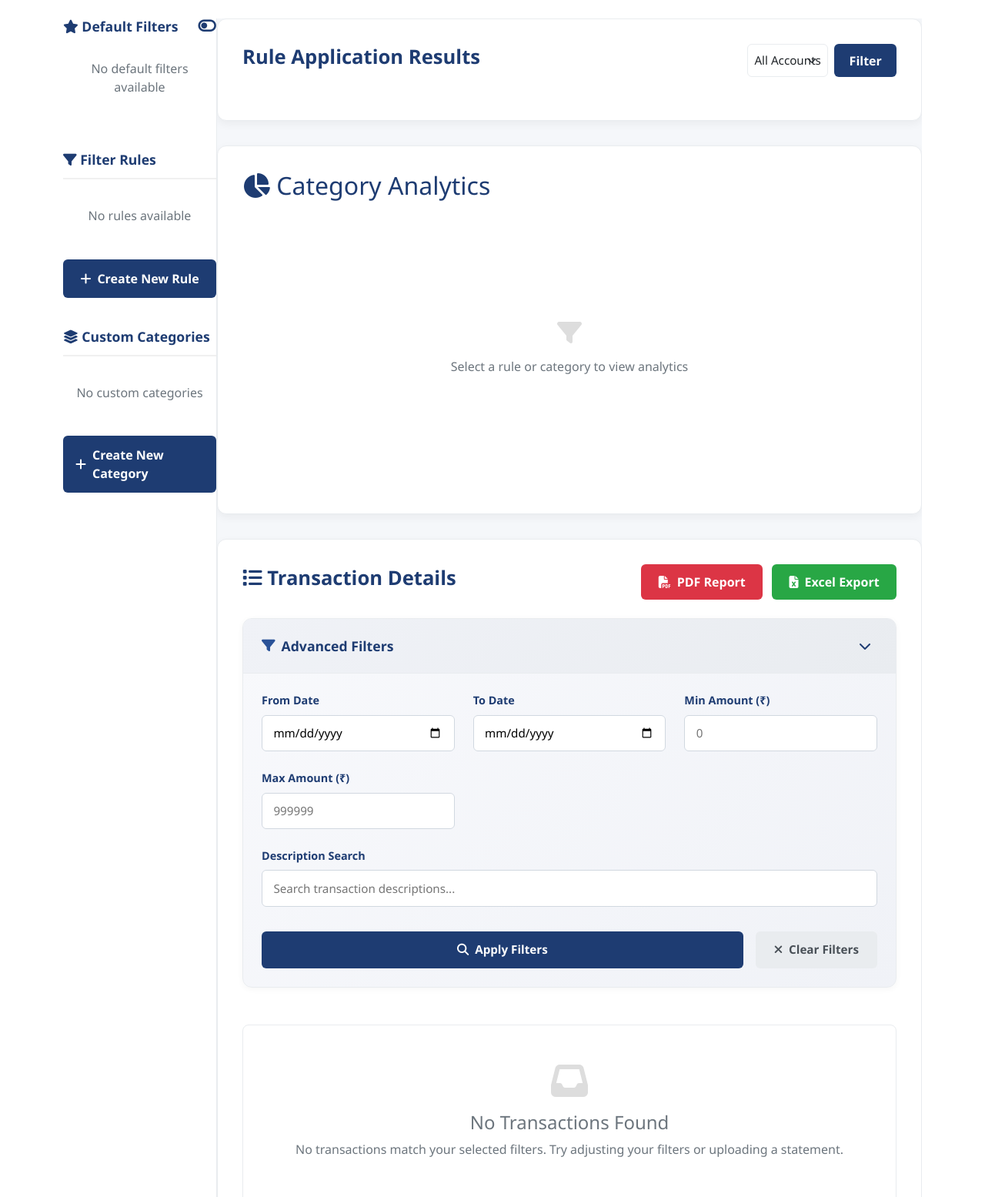
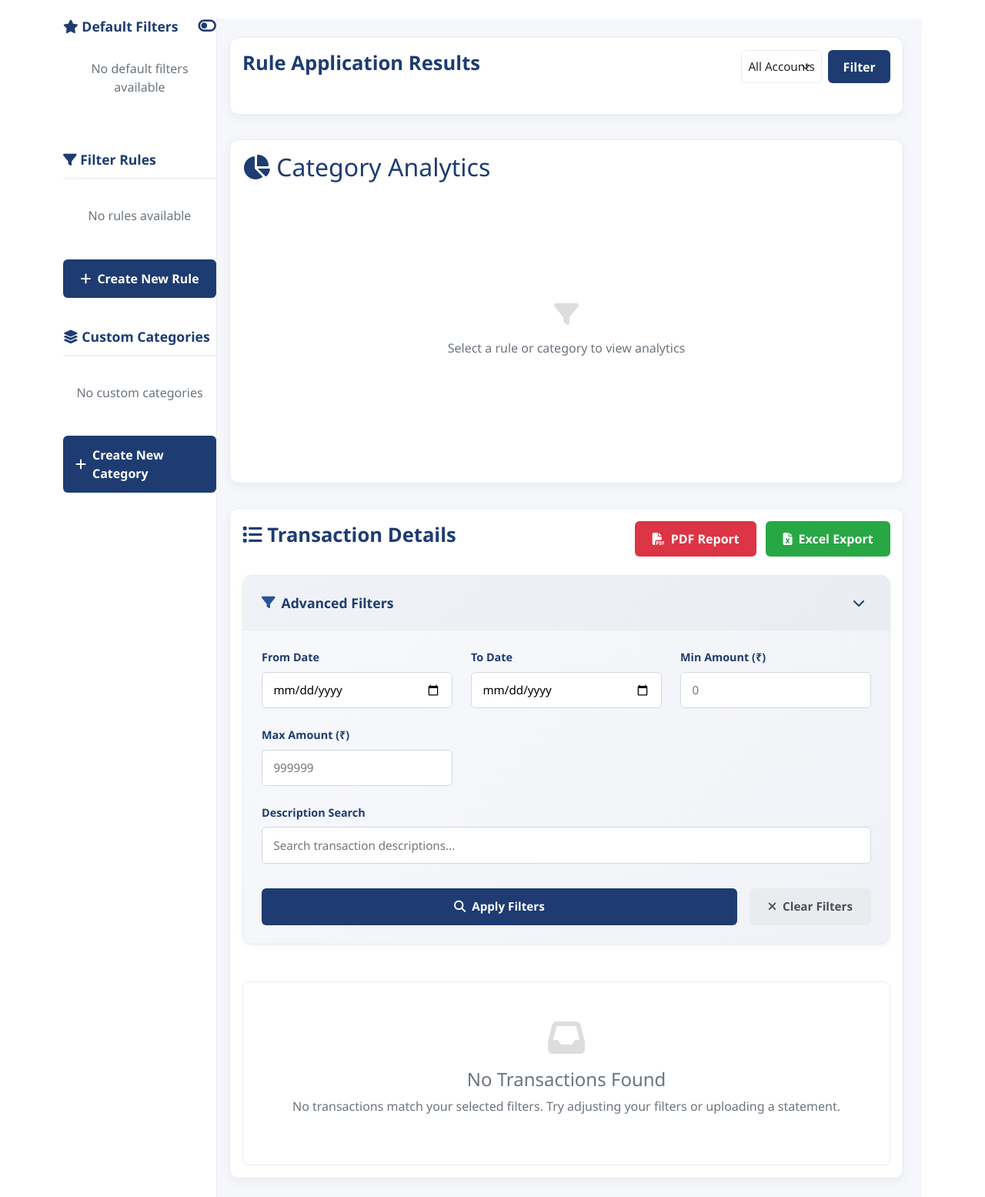
Before and after one commit to internp247-design/BankWatch, a Django app: template templates/analyzer/apply_rules_results.html in a window 1280 px wide. Shown: the part 56-1611 px from the top of the page at 77% size. Run offline with Django 5.2, Linux system fonts and the light colour scheme; the template is opened without the code that fills it, so the values that code supplies are empty.

Commit message:
UI Improve 3.3

```diff
--- a/templates/analyzer/apply_rules_results.html
+++ b/templates/analyzer/apply_rules_results.html
@@ -204,7 +204,7 @@
 
     .dashboard {
         flex: 1;
-        padding: 0;
+        padding: 1.5rem 1.5rem 1.5rem 1rem;
         display: flex;
         flex-direction: column;
         gap: 2rem;
@@ -218,7 +218,7 @@
     .dashboard-section {
         background-color: white;
         border-radius: 12px;
-        padding: 2rem;
+        padding: 1rem;
         box-shadow: 0 4px 12px rgba(0, 0, 0, 0.05);
         border: 1px solid #e9ecef;
         display: flex;
```
